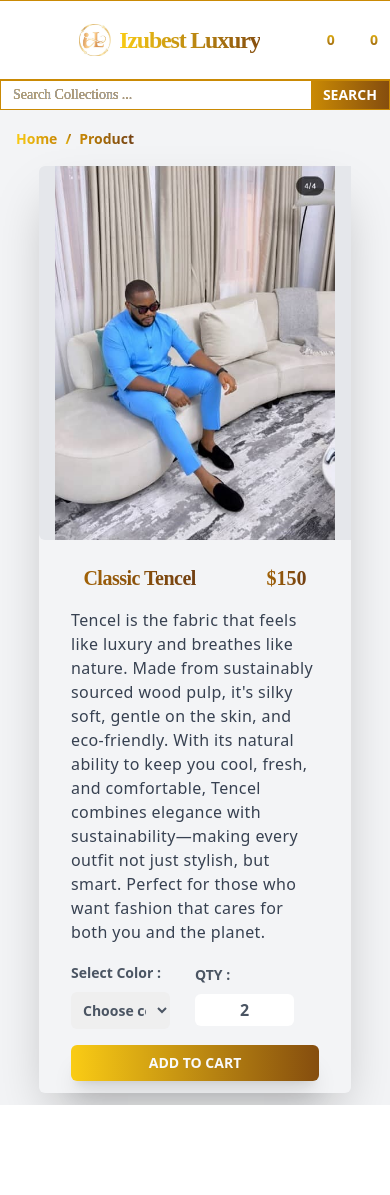
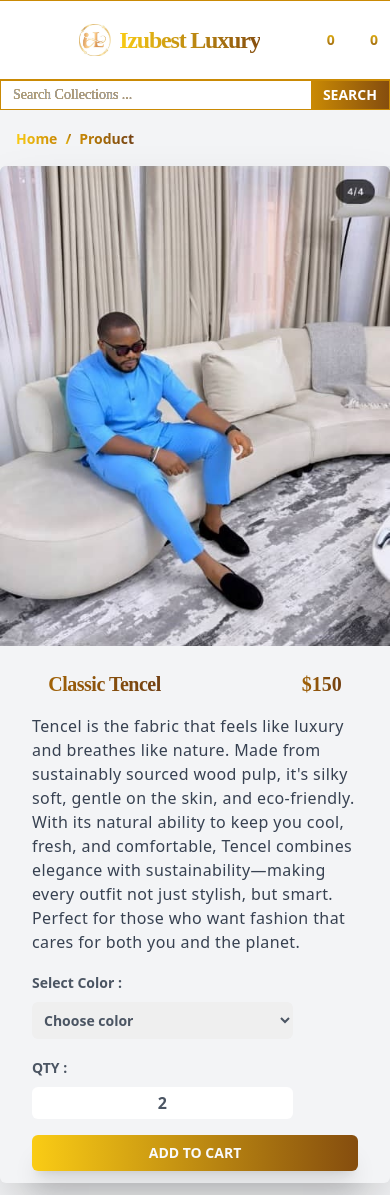
Before and after one commit to williamschidi/Izubest_luxury, a React (Vite) app: page /product/1 in a window 390 px wide. Before the commit the page ends 1105 px from the top, so only its background shows below. Built offline with nearby package versions, Linux system fonts and the light colour scheme; some icons are missing.

Commit message:
bug corrected

```diff
--- a/src/pages/ViewProduct.jsx
+++ b/src/pages/ViewProduct.jsx
@@ -61,12 +61,12 @@ function ViewProduct() {
           </NavLink>
         </nav>
 
-        <div className=" w-[80%] mlg:w-[90%] mx-auto flex flex-col mlg:flex-row justify-between items-stretch gap-3 mlg:gap-0  shadow-2xl rounded-md">
-          <div className="w-full flex justify-center items-center bg-gray-200 rounded-l-md">
+        <div className=" sm:w-[80%] mlg:w-[90%] mx-auto flex flex-col mlg:flex-row justify-between items-stretch gap-3 mlg:gap-0  shadow-2xl rounded-md">
+          <div className="w-full flex justify-center items-center bg-gray-200 rounded-l-md ">
             <img
               src="/wear-img/img2.jpg"
               alt="product-image"
-              className=" w-[90%] mlg:w-[60%] max-h-[35rem] "
+              className=" w-[100%] mlg:w-[60%] h-[30rem] sm:h-[35rem] mlg:h-full rounded-t-md mlg:rounded-none"
             />
           </div>
           <div className=" w-full px-8 py-3">
@@ -90,8 +90,8 @@ function ViewProduct() {
               for those who want fashion that cares for both
               you and the planet.
             </p>
-            <div className="w-full pt-4 flex justify-between items-center gap-4">
-              <div className="w-[40%] space-y-2">
+            <div className="w-full pt-4 flex flex-col sm:flex-row justify-between items-start sm:items-center gap-4">
+              <div className="w-[80%] sm:w-[40%] space-y-2">
                 <span className="text-sm font-bold text-gray-600">
                   Select Color :
                 </span>
@@ -130,12 +130,12 @@ function ViewProduct() {
                 </select>
               </div>
 
-              <div className="w-[50%] space-y-2">
+              <div className="w-[80%] space-y-2">
                 <span className="text-gray-600 text-sm font-bold">
                   QTY :
                 </span>
 
-                <div className="flex justify-between items-center w-[80%] bg-white  rounded-md">
+                <div className="flex justify-between items-center w-full sm:w-[80%] bg-white  rounded-md">
                   <button
                     className="text-gray-700 px-3 py-2"
                     onClick={handleDec}
```
